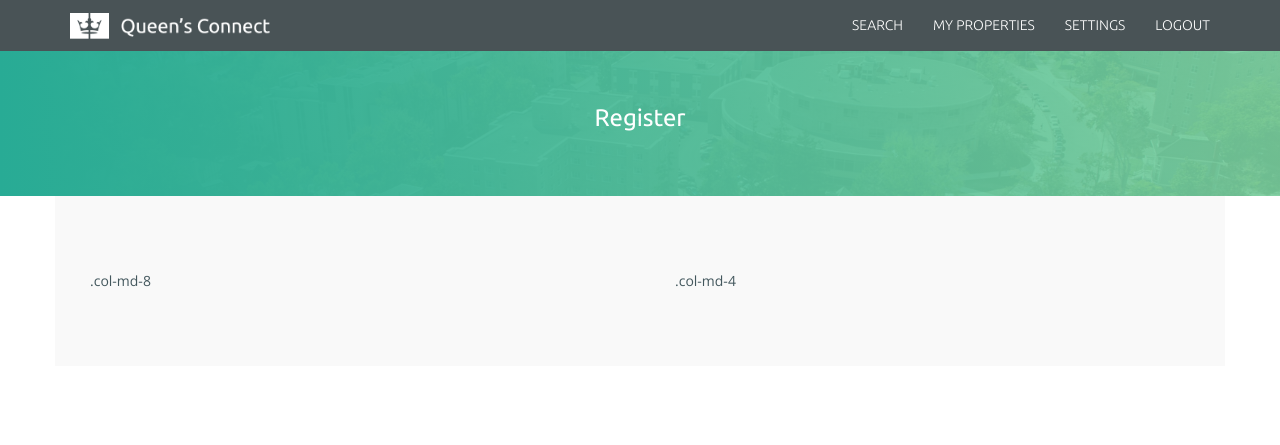
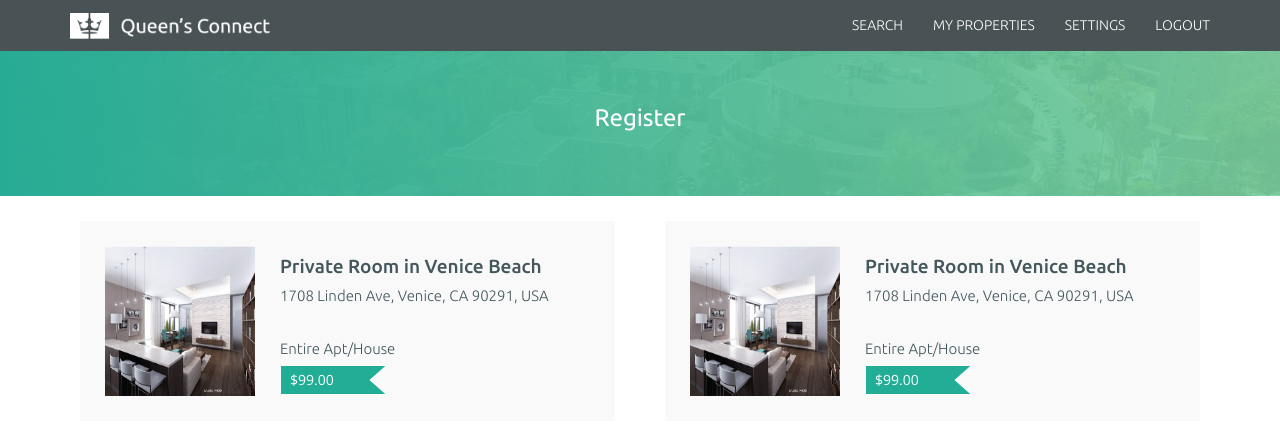
Before and after one commit to shannonklett/qbnb, a PHP site: page /register.html in a window 1280 px wide. Shown: the top 445 px of the page. Run offline with PHP 8.4, Linux system fonts and the light colour scheme.

Commit message:
update 3

```diff
--- a/qbnb_website/css/style.css
+++ b/qbnb_website/css/style.css
@@ -253,9 +253,74 @@ h2 {
     position: relative;
 }
 
+.col-sm-6{
+    padding: 25px;
+}
+
 .property-block {
+    padding: 25px;
     background-color: #f9f9f9;
-    padding: 35px;
+}
+
+.property-block:hover {
+    background-color: #d6d6d6;
+    cursor: pointer;
+}
+
+.property-info {
+    display: inline;
+}
+
+#price-text {
+    position: absolute;
+    font-weight: 500;
+    color: #fff;
+    left: 235px;
+    top: 134px;
+}
+
+.price-tag {
+    background-image: url('../images/price_tag.png');
+    background-repeat: no-repeat;
+    background-size: 104px 28px;
+    width: 104px;
+    height: 28px;
+    position: absolute;
+    left: 226px;
+    top: 170px;
+}
+
+.property-title {
+    font-family: "Ubuntu";
+    font-weight: 500;
+    font-size: 19px;
+    position: absolute;
+    left: 225px;
+    top: 20px;
+}
+
+.property-address {
+    font-family: "Ubuntu";
+    font-weight: 300;
+    font-size: 15px;
+    position: absolute;
+    left: 225px;
+    top: 50px;
+}
+
+.property-type {
+    font-family: "Ubuntu";
+    font-weight: 300;
+    font-size: 15px;
+    position: absolute;
+    left: 225px;
+    top: 103px;
+}
+
+.property-pic{
+    overflow: hidden;
+    width: 150px;
+    height: 150px;
 }
 
 .overlay-bg {
--- a/qbnb_website/register.html
+++ b/qbnb_website/register.html
@@ -45,8 +45,33 @@
 
 <div class="container">
 <div class="row">
-  <div class="col-xs-6 property-block">.col-md-8</div>
-  <div class="col-xs-6 property-block">.col-md-4</div>
+
+  <div class="col-sm-6">
+    <div class="property-block">
+      <img class="property-pic" src="images/property_1.jpg">
+      <div class="property-info">
+        <span class="property-title">Private Room in Venice Beach</span>
+        <span class="property-address">1708 Linden Ave, Venice, CA 90291, USA</span>
+        <span class="property-type">Entire Apt/House</span>
+        <div class="price-tag"></div>
+        <span id="price-text">$99.00</span>
+      </div>
+    </div>
+  </div>
+
+  <div class="col-sm-6">
+    <div class="property-block">
+      <img class="property-pic" src="images/property_1.jpg">
+      <div class="property-info">
+        <span class="property-title">Private Room in Venice Beach</span>
+        <span class="property-address">1708 Linden Ave, Venice, CA 90291, USA</span>
+        <span class="property-type">Entire Apt/House</span>
+        <div class="price-tag"></div>
+        <span id="price-text">$99.00</span>
+      </div>
+    </div>
+  </div>
+
 </div>
 </div>
 
```
Also changed, not shown: qbnb_website/images/price_tag.png (added), qbnb_website/images/property_1.jpg (added).
